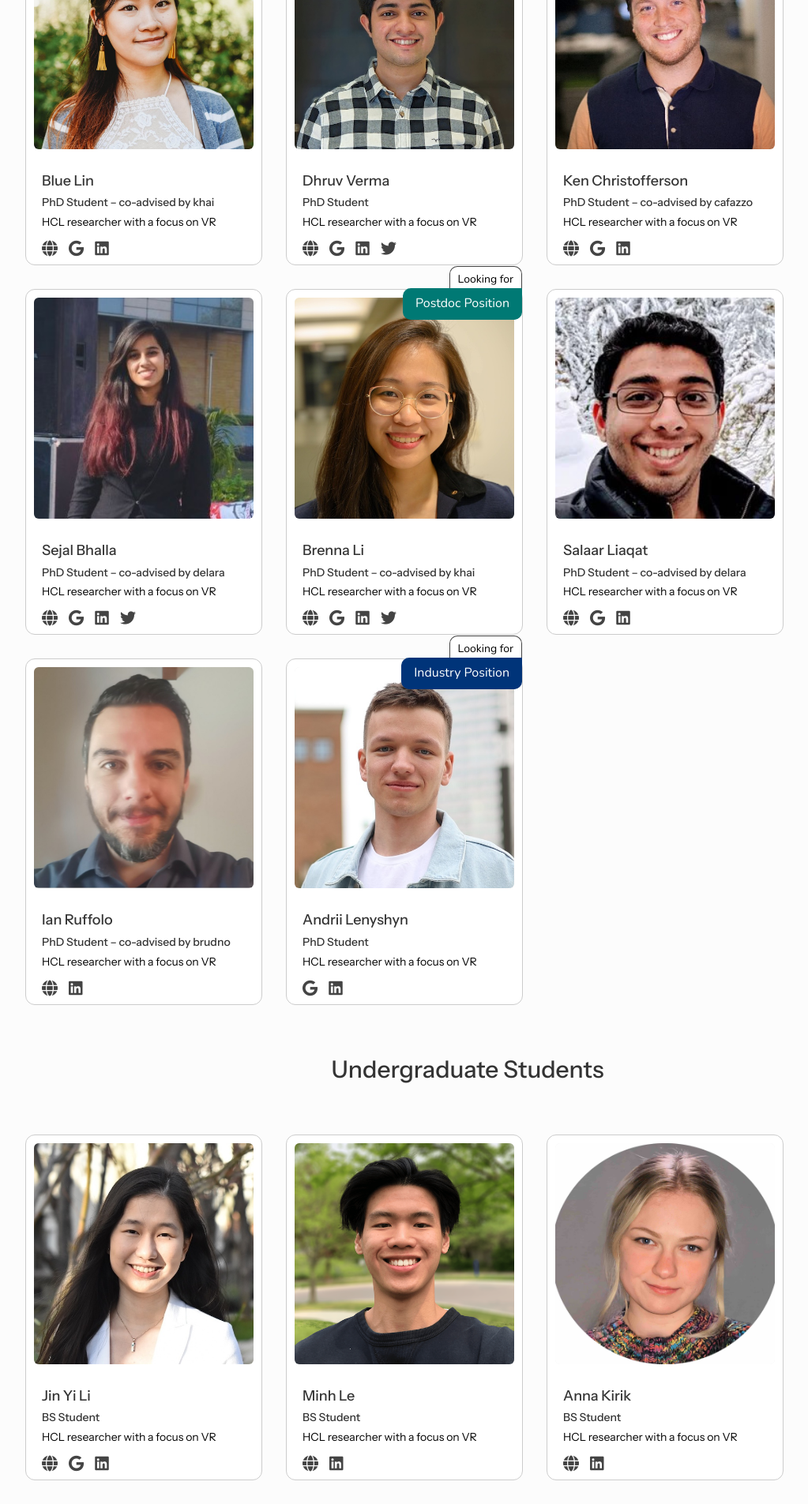
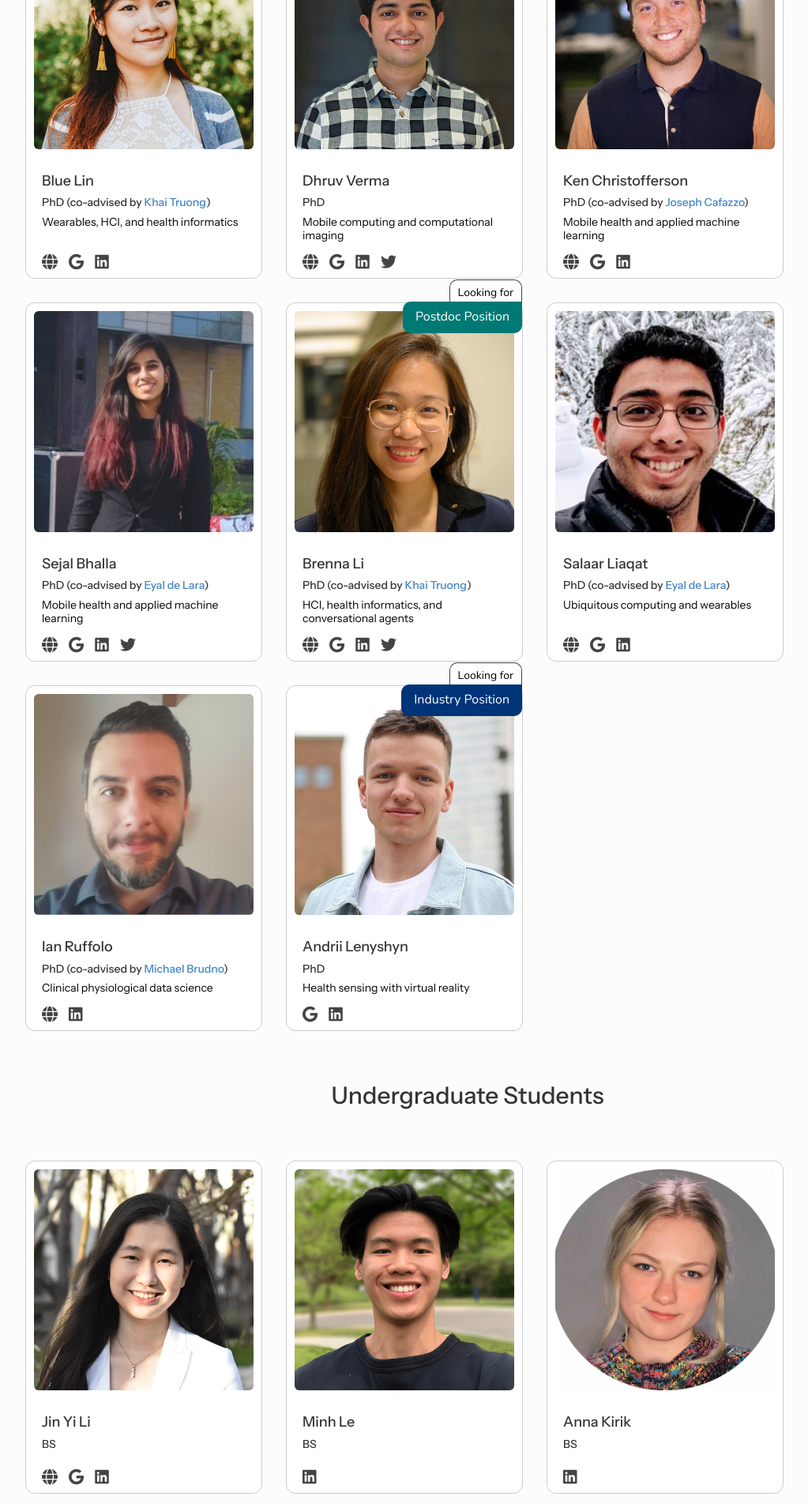
Before and after one commit to chai-toronto/chai-toronto.github.io, a Jekyll site: the page built from our_team/index.html, in a window 1280 px wide. Shown: the part 1052-2957 px from the top of the page at 79% size, without its empty margins (48-1071 px from the left). Built offline with Jekyll 4.4.1, drawn with Linux system fonts in a browser that asks for light colours; some of the changed text lies outside the part shown.

Commit message:
fixing various broken links

```diff
--- a/_includes/people_grid.html
+++ b/_includes/people_grid.html
@@ -38,13 +38,15 @@
         <div class="persona-info">
           <div class="persona-name">{{ member.name }}</div>
           <div class="persona-role">
-            {{ member.degree }} Student
+            {{ member.degree }}
             {% if member.coadvisor %}
-            – co-advised by {{ member.coadvisor }}
+              (co-advised by {% include author_list.html authors=member.coadvisor %})
             {% endif %}
           </div>
           <div class="persona-description">
-            {{ member.shortbio | default: "HCL researcher with a focus on VR" }}
+            {% if member.shortbio %}
+              {{ member.shortbio }}
+            {% endif %}
           </div>
         </div>
         <div class="persona-footer">
--- a/_layouts/default.html
+++ b/_layouts/default.html
@@ -166,12 +166,13 @@
 </div>
 
 <!-- FOOTER --><!-- FOOTER HTML CHANGES -->
-<footer class="footer footer-container py-4" style="margin-top: 4rem;">
+<footer class="footer footer-container py-4">
+  <hr class="custom-footer-line">
   <!-- First Row -->
   <div class="row first-row">
     <!-- Logo + Socials (left) -->
-    <div class="col-md-3 col-sm-6 col-6 text-center text-sm-left mb-3 footer-logo-container">
-      <img src="{{ site.baseurl }}/images/chai_logo.png" alt="CHAI Logo" class="footer-logo" style="max-height: 200px;" />
+    <div class="col-md-3 col-sm-6 col-6 text-center text-sm-left mb-4 footer-logo-container">
+      <img src="{{ site.baseurl }}/images/chai_logo.png" alt="CHAI Logo" class="footer-logo" style="max-height: 200px; margin-top: 0px;" />
       <div class="mt-3 social-icons">
         <a href="https://github.com/chai-toronto">
           <i class="fab fa-github" style="font-size:24px; margin-right:8px; color: #000;"></i>
@@ -179,8 +180,11 @@
         <a href="https://www.youtube.com/@chai_toronto">
           <i class="fab fa-youtube" style="font-size:24px; margin-right:8px; color: #000;"></i>
         </a>
+        <a href="https://x.com/chai_toronto">
+          <i class="fab fa-twitter" style="font-size:24px; margin-right:8px; color: #000;"></i>
+        </a>
         <a href="https://bsky.app/profile/chai-toronto.bsky.social">
-          <i class="fab fa-twitter" style="font-size:24px; color: #000;"></i>
+          <svg xmlns="http://www.w3.org/2000/svg" viewBox="0 0 512 512" width="20" height="20"><path d="M111.8 62.2C170.2 105.9 233 194.7 256 242.4c23-47.6 85.8-136.4 144.2-180.2c42.1-31.6 110.3-56 110.3 21.8c0 15.5-8.9 130.5-14.1 149.2C478.2 298 412 314.6 353.1 304.5c102.9 17.5 129.1 75.5 72.5 133.5c-107.4 110.2-154.3-27.6-166.3-62.9l0 0c-1.7-4.9-2.6-7.8-3.3-7.8s-1.6 3-3.3 7.8l0 0c-12 35.3-59 173.1-166.3 62.9c-56.5-58-30.4-116 72.5-133.5C100 314.6 33.8 298 15.7 233.1C10.4 214.4 1.5 99.4 1.5 83.9c0-77.8 68.2-53.4 110.3-21.8z"/></svg>
         </a>
       </div>
     </div>
--- a/index.html
+++ b/index.html
@@ -7,7 +7,7 @@ title: Home
 
   <!-- Hero / Tagline Section -->
   <div class="container hero-section">
-    <div class="row align-items-center" style="margin-bottom: 0;">
+    <div class="row align-items-center">
       <!-- Banner image - will appear on top for mobile -->
       <div class="col-md-5 text-center order-md-1 order-1">
         <div class="hero-img-container">
--- a/style.scss
+++ b/style.scss
@@ -252,10 +252,6 @@ footer {
   }
 }
 
-.news-section {
-  margin-bottom: 6rem;
-}
-
 
 .funded-by-section {
   .sponsor-logo {
@@ -432,6 +428,12 @@ footer {
 .footer {
   background-color: #fcfcfc;
   color: #000;
+
+  .custom-footer-line {
+    height: 2px;
+    background-color: rgba(0, 0, 0, 0.15);
+    border: none;
+  }
 
   .row {
     margin: 0 auto;
```
Also changed, not shown: _data/members.yml (+8 -38 lines), our_team/index.html (+3 -8 lines).
